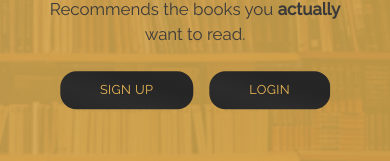
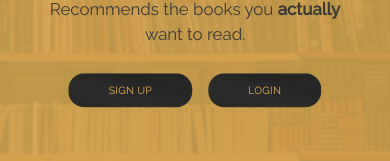
Before and after one commit to coddingtonjoel/Literasure, a React (Create React App) app: page / in a window 390 px wide. Shown: the part 349-510 px from the top of the page. Built offline with nearby package versions, Linux system fonts and the light colour scheme.

Commit message:
Responsiveness Fixes
fixed a couple of bugs

```diff
--- a/src/sass/components/_header.scss
+++ b/src/sass/components/_header.scss
@@ -46,7 +46,7 @@
 
 .header__btn {
     @include media(phone) {
-        font-size: 1.6rem !important;
+        font-size: 1.3rem !important;
     }
 
     &:link,
--- a/src/sass/pages/_about.scss
+++ b/src/sass/pages/_about.scss
@@ -151,8 +151,9 @@
     }
 
     &__img {
-        width: 80%;
         border-radius: 12px;
+        height: 100%;
+        width: 100%;
     }
 }
 
```
